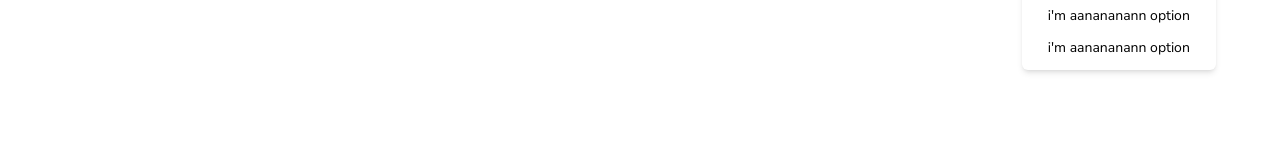
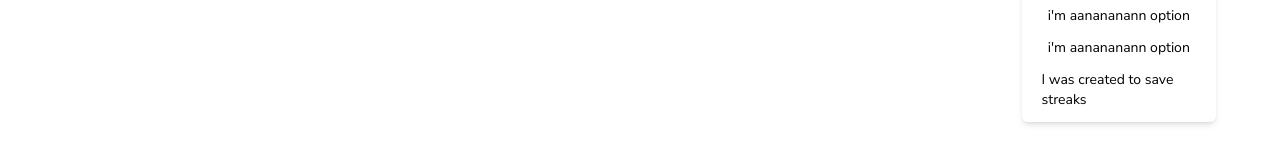
Before and after one commit to iyanuxn/country-details, a React (Vite) app: page / in a window 1280 px wide. Shown: the part 206-366 px from the top of the page. Built offline with nearby package versions, Linux system fonts and the light colour scheme.

Commit message:
Purely for streaks

```diff
--- a/src/components/indexContent.jsx
+++ b/src/components/indexContent.jsx
@@ -24,6 +24,7 @@ const indexContent = () => {
               <div>i'm aanananann option</div>
               <div>i'm aanananann option</div>
               <div>i'm aanananann option</div>
+              <div>I was created to save streaks</div>
             </div>
           </div>
         </div>
```
